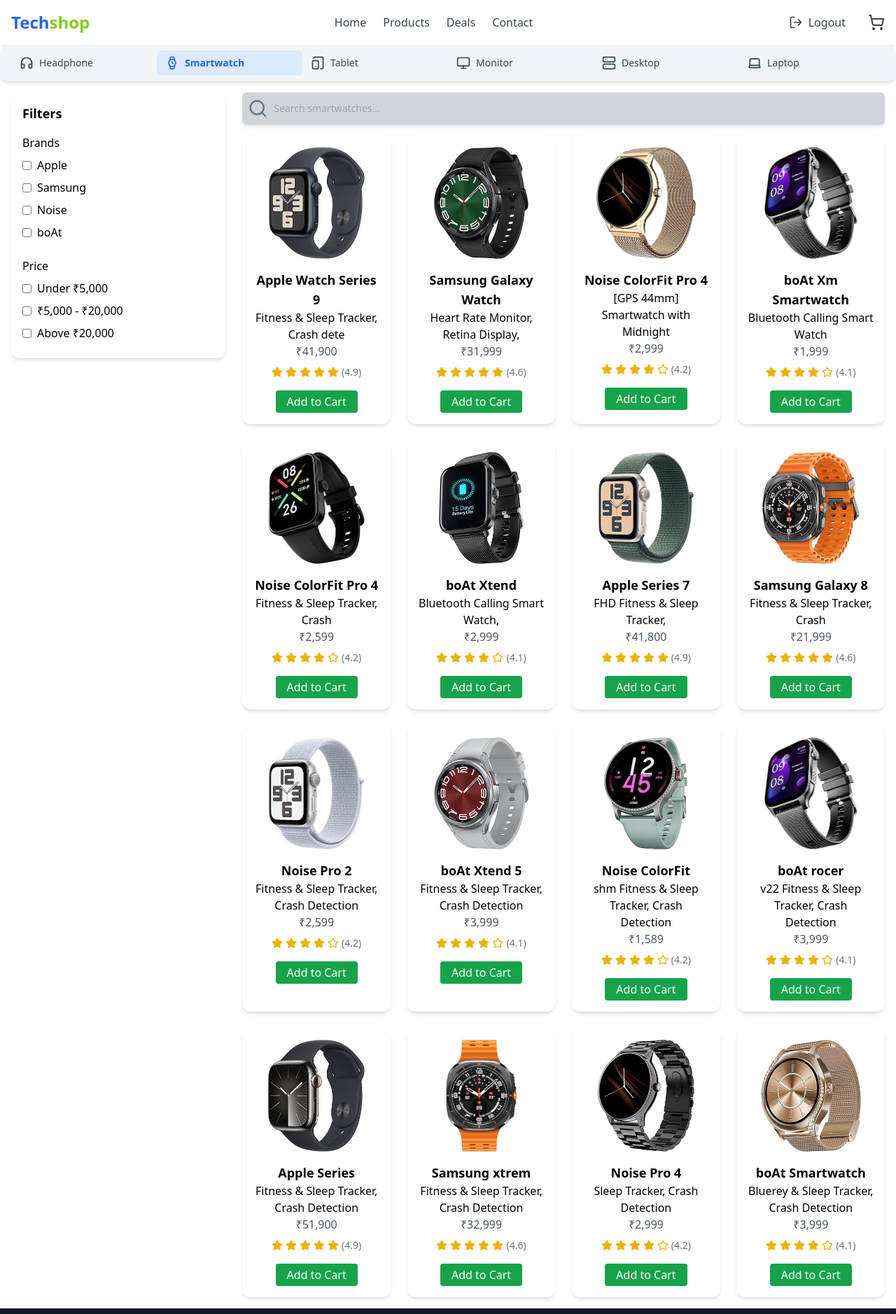
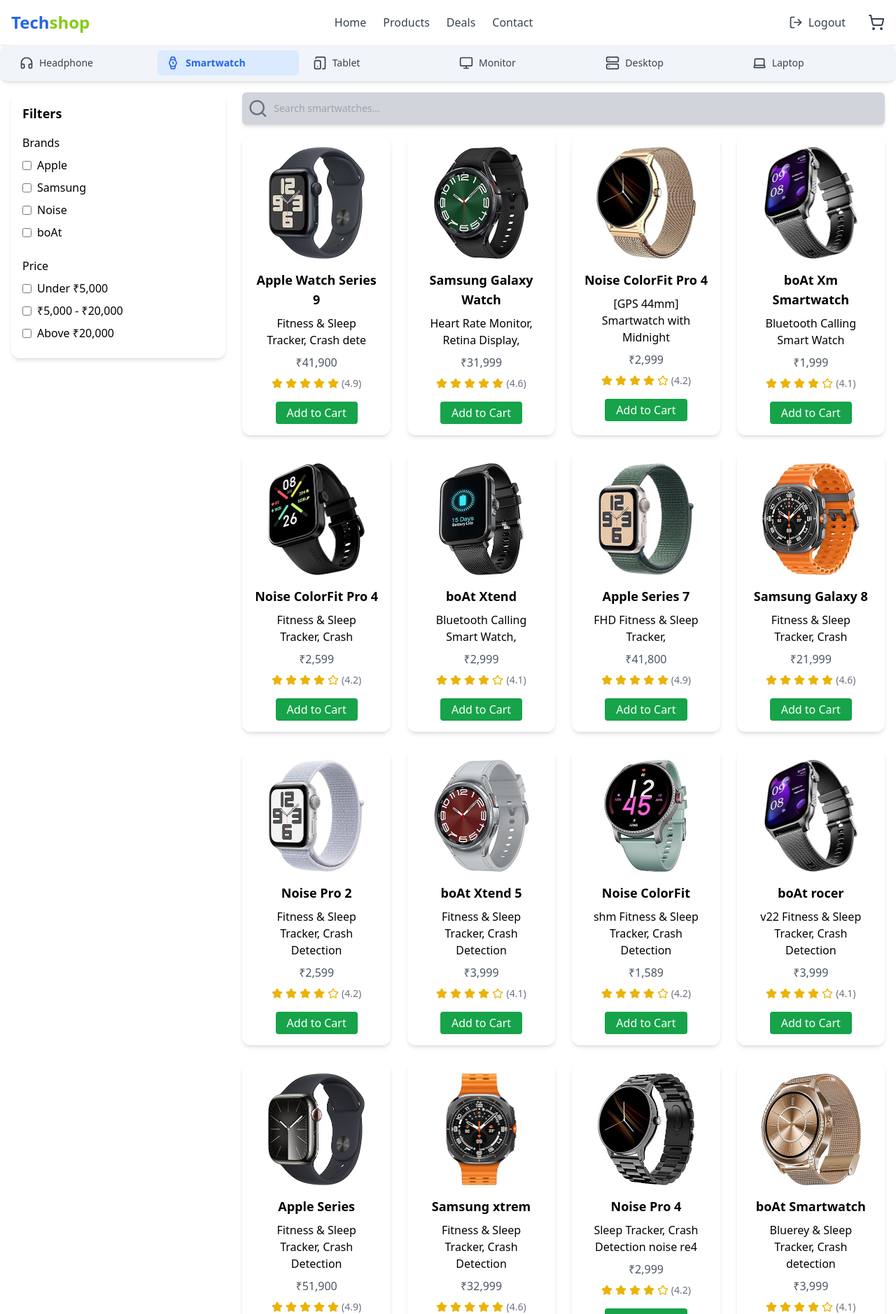
Before and after one commit to Delishkumar/Techshop-frontend, a React (Create React App) app: page /smartwatch in a window 1280 px wide. Shown: the top 1878 px of the page at 70% size. Built offline with nearby package versions, Linux system fonts and the light colour scheme; no server answers.

Commit message:
update auth

```diff
--- a/src/components/categorys.jsx
+++ b/src/components/categorys.jsx
@@ -41,7 +41,7 @@
 
 const CategoryGrid = () => {
   return (
-    <section className="px-4 m-0  max-w-7xl mx-auto">
+    <section className="px-4 m-0  max-w-7xl mx-auto mt-4">
       <h2 className="text-2xl md:text-3xl font-semibold mb-6 text-center">Shop by Category</h2>
       <div className="grid gap-8 grid-cols-3 md:grid-cols-6  ">
         {categories.map((category, index) => (
--- a/src/components/login.jsx
+++ b/src/components/login.jsx
@@ -29,7 +29,7 @@
     try {
       await signInWithEmailAndPassword(auth, email, password);
       setSuccess(true);
-      setTimeout(() => navigate('/'), 2500);
+      setTimeout(() => navigate('/'), 6500);
     } catch (err) {
       setError(err.message);
     }
@@ -50,7 +50,7 @@
             animate={{ opacity: 1, y: 0 }}
             exit={{ opacity: 0, y: 20 }}
             transition={{ duration: 0.5 }}
-            className="bg-white bg-opacity-90 p-8 rounded-xl shadow-lg max-w-md w-full space-y-5"
+            className="bg-white bg-opacity-90 p-8 rounded-xl shadow-lg max-w-md w-full space-y-5 m-5"
           >
             <h2 className="text-3xl font-mono text-center ">
               Welcome Back
--- a/src/components/orderNow.jsx
+++ b/src/components/orderNow.jsx
@@ -74,6 +74,9 @@
           <span>₹{totalPrice.toFixed(2)}</span>
         </div>
       </div>
+      <div className='text-center'><p>Cash on Delivery Only</p>
+      <p className='text-lime-500'>Delivery is scheduled for tomorrow</p>
+      </div>
 
       {/* User Info Form */}
       <div className="bg-white shadow-md rounded-lg p-4 mb-6">
--- a/src/components/productNavbar.jsx
+++ b/src/components/productNavbar.jsx
@@ -22,13 +22,13 @@
 const ProductNavbar = () => {
   return (
     <nav className="  bg-slate-100 shadow-md rounded-xl px-4 py-2 sticky z-50 top-14">
-      <div className="grid grid-cols-3 md:grid-cols-6  min-w-max   ">
+      <div className="grid grid-cols-3 md:grid-cols-6  min-w-max  gap-2 ">
         {categories.map((category) => (
           <NavLink
             to={category.path}
             key={category.name}
             className={({ isActive }) =>
-              `flex items-center gap-2 px-3 py-2 rounded-md whitespace-nowrap transition-all ${
+              `flex items-center gap-2 md:px-3 md:py-2 rounded-md whitespace-nowrap transition-all ${
                 isActive ? 'bg-blue-100 text-blue-600 font-semibold' : 'hover:bg-gray-100 text-gray-700'
               }`
             }
--- a/src/components/signub.jsx
+++ b/src/components/signub.jsx
@@ -23,7 +23,7 @@
       await createUserWithEmailAndPassword(auth, email, password);
       setError("");
       setSuccess(true);
-      setTimeout(() => navigate("/login"), 1500);
+      setTimeout(() => navigate("/login"), 6500);
     } catch (err) {
       setError(err.message);
     }
@@ -38,7 +38,7 @@
             animate={{ opacity: 1, y: 0 }}
             exit={{ opacity: 0, y: 30 }}
             transition={{ duration: 0.5 }}
-            className="bg-white bg-opacity-90 p-8 rounded-xl shadow-xl max-w-md w-full space-y-5"
+            className="bg-white bg-opacity-90 p-8 rounded-xl shadow-xl max-w-md w-full space-y-5 m-5"
           >
             <h2 className="text-2xl font-bold text-center text-blue-600">Create Account</h2>
 
--- a/src/components/slider.jsx
+++ b/src/components/slider.jsx
@@ -28,23 +28,23 @@
   }, []);
 
   return (
-    <div className="relative w-full overflow-hidden h-64 md:h-96 ">
-      <div className="flex transition-transform duration-700 ease-in-out" style={{ transform: `translateX(-${current * 100}%)`, width: `${images.length * 30}%` }}>
+    <div className="relative w-full overflow-hidden">
+      <div className="flex transition-transform duration-700 ease-in-out" style={{ transform: `translateX(-${current * 100}%)`, width: `${images.length * 30}%`  }}>
         {images.map((img, index) => (
           <img key={index} src={img} alt={`Slide ${index + 1}`} className="w-full flex-shrink-0 object-cover" />
         ))}
       </div>
 
       {/* Navigation Buttons */}
-      <button onClick={prevSlide} className="absolute top-1/4 md:top-1/3 left-2 transform -translate-y-1/2 bg-black bg-opacity-50 text-white px-3 py-1 rounded-full">
+      <button onClick={prevSlide} className="absolute top-1/2 md:top-1/3 left-2 transform -translate-y-1/2 bg-black bg-opacity-50 text-white px-3 py-1 rounded-full">
         &#10094;
       </button>
-      <button onClick={nextSlide} className="absolute top-1/4 md:top-1/3 right-2 transform -translate-y-1/2 bg-black bg-opacity-50 text-white px-3 py-1 rounded-full">
+      <button onClick={nextSlide} className="absolute top-1/2 md:top-1/3 right-2 transform -translate-y-1/2 bg-black bg-opacity-50 text-white px-3 py-1 rounded-full">
         &#10095;
       </button>
 
       {/* Dots */}
-      <div className="absolute bottom-40  left-1/2 transform -translate-x-1/2 flex gap-2 md:bottom-20">
+      <div className="absolute -bottom-28  left-1/2 transform -translate-x-1/2 flex gap-2 md:bottom-20">
         {images.map((_, index) => (
           <button
             key={index}
--- a/src/components/watch.jsx
+++ b/src/components/watch.jsx
@@ -156,7 +156,7 @@
     price: 2999,
     rating: 4.2,
     image: WN4,
-     details:"Sleep Tracker, Crash Detection"
+     details:"Sleep Tracker, Crash Detection noise re4"
   },
   {
     id: 16,
@@ -165,7 +165,7 @@
     price: 3999,
     rating: 4.1,
     image: WB4,
-     details:"Bluerey & Sleep Tracker, Crash Detection"
+     details:"Bluerey & Sleep Tracker, Crash detection"
   },
 
 ];
@@ -288,7 +288,7 @@
                   className="w-full h-40 object-contain mb-4"
                 />
                 <h3 className="font-semibold text-lg">{watch.name}</h3>
-                <p>{watch.details}</p>
+                <p className='p-2'>{watch.details}</p>
                 <p className="text-gray-600 mb-2">₹{watch.price.toLocaleString()}</p>
                 <div className="flex items-center justify-center gap-1 text-yellow-500 mb-2">
                   {Array.from({ length: 5 }, (_, i) => (
```
